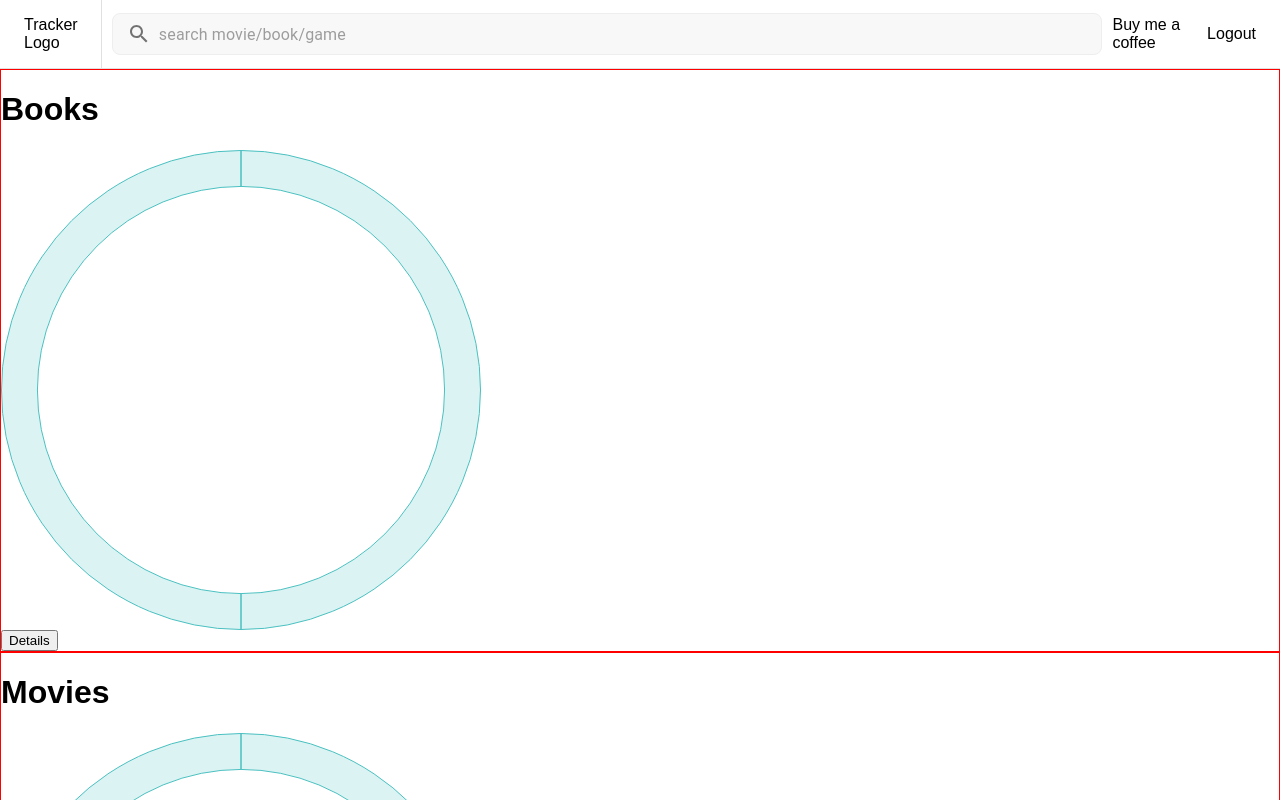
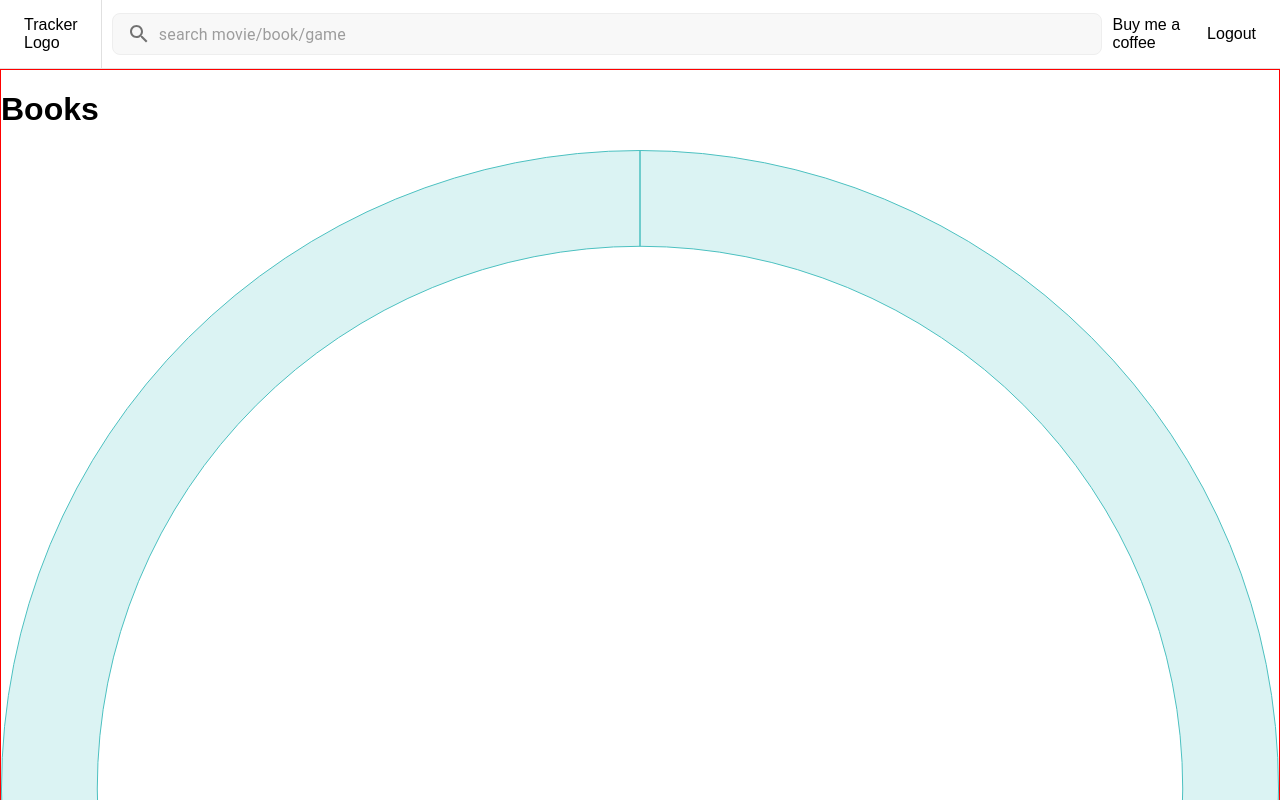
Before and after one commit to BodaNabeel/milestonetracker, a React (Vite) app: page / in a window 1280 px wide. Shown: the top 800 px of the page. Built offline with nearby package versions, Linux system fonts and the light colour scheme.

Commit message:
removed unnecessary code

```diff
--- a/src/style.css
+++ b/src/style.css
@@ -18,7 +18,3 @@ body {
   -webkit-line-clamp: 2; /* Number of lines to show before truncating */
   -webkit-box-orient: vertical;
 }
-.chart-container {
-  height: 60vh;
-  width: 540px;
-}
```
